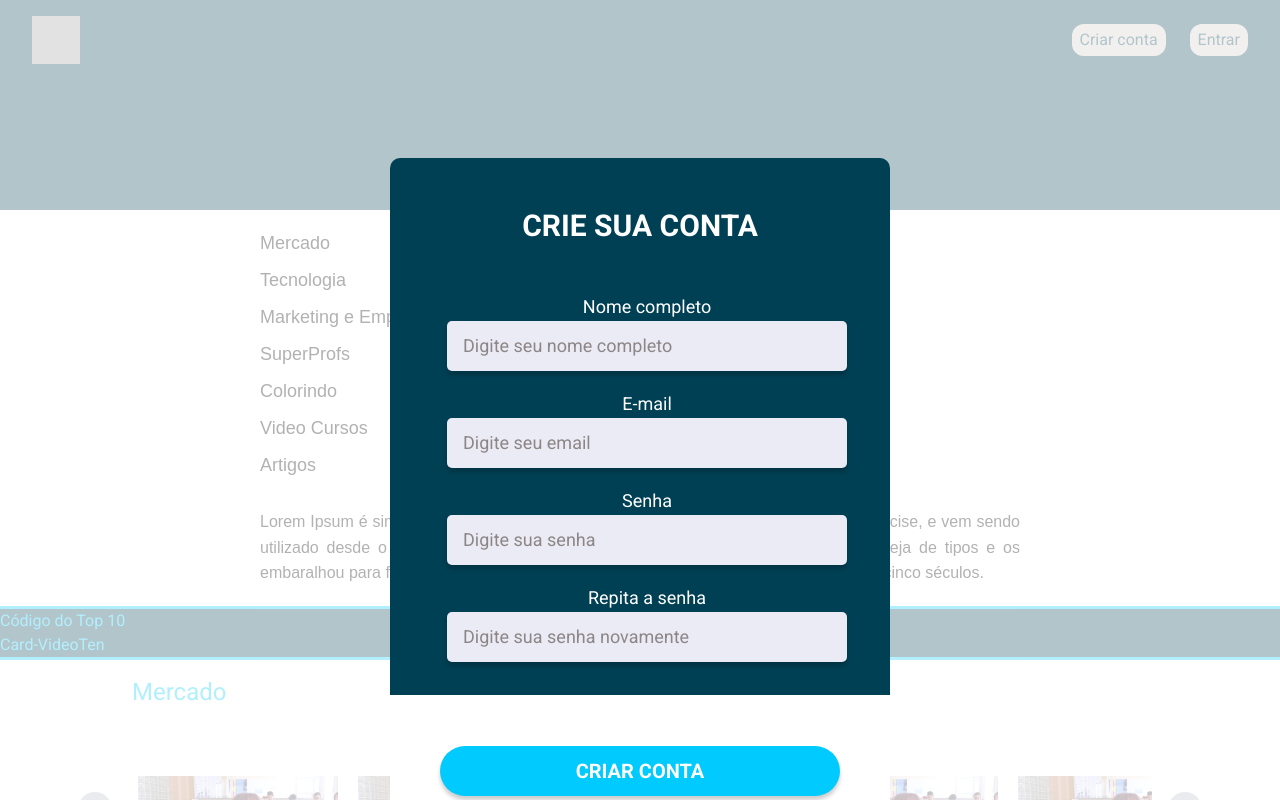
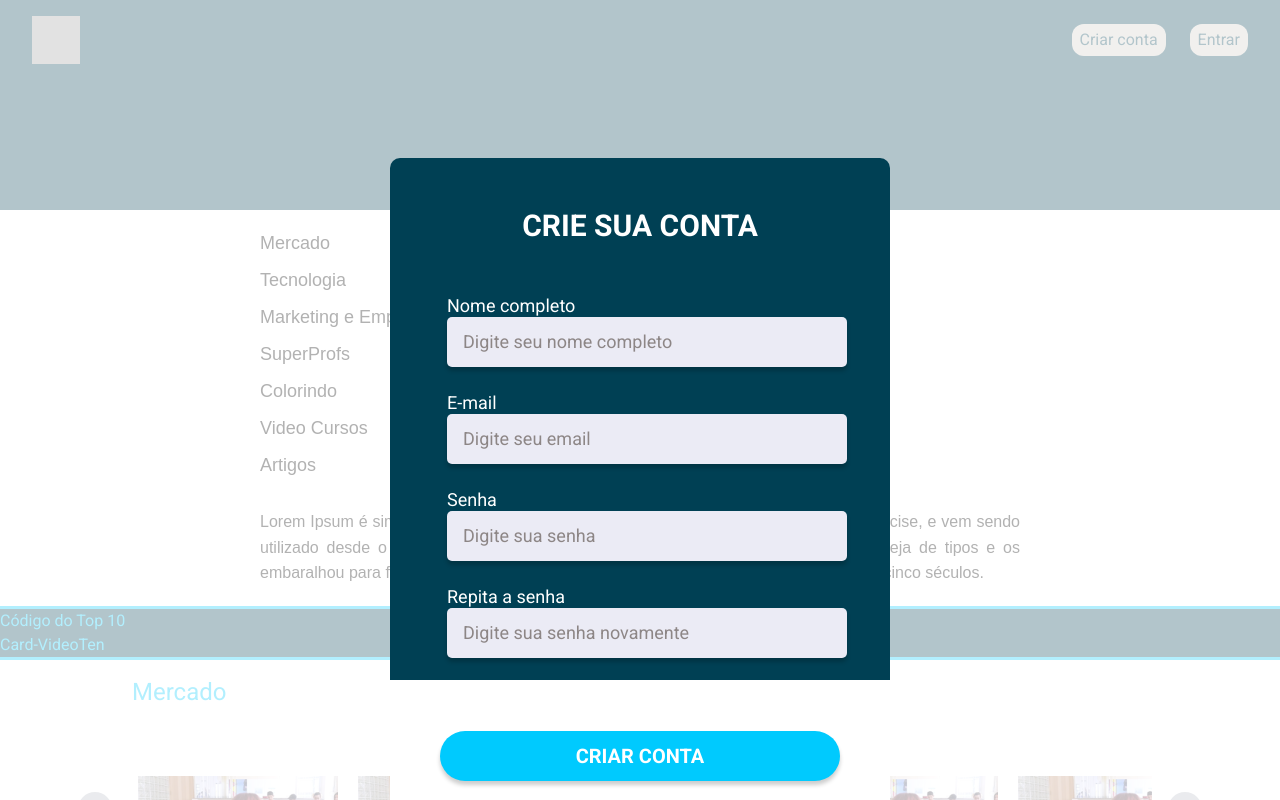
Before and after one commit to nadiduno/flyrecursos, a React (Vite) app: page / in a window 1280 px wide. Both pictures are taken after a click on the button "Criar conta". Shown: the top 800 px of the page. Built offline with nearby package versions, Linux system fonts and the light colour scheme; grey boxes are pictures that could not be loaded.

Commit message:
Fix, adjustando css para evitar erros visuais

```diff
--- a/src/componets/CreateAccount.tsx
+++ b/src/componets/CreateAccount.tsx
@@ -27,7 +27,7 @@ export const CreateAccount: React.FC<CreateAccountProps> = ({ isVisible: propIsV
   const [creationError, setCreationError] = useState<string | null>(null);
 
   const onSubmit = async (formData: FormData) => {
-    console.log("submitted data", formData);
+    //console.log("submitted data", formData);
 
     try {
       //replace create user url
@@ -53,6 +53,9 @@ export const CreateAccount: React.FC<CreateAccountProps> = ({ isVisible: propIsV
       }
     } catch (error) {
       console.error('Error:', error);
+      // Convertendo para string
+      setCreationError(error instanceof Error ? error.message : String(error));
+      setMessage(null);
     }
 
 
@@ -102,13 +105,13 @@ export const CreateAccount: React.FC<CreateAccountProps> = ({ isVisible: propIsV
         </h1>
         <form action="" onSubmit={handleSubmit(onSubmit)}>
           <div className="ml-[57px]">
-            <div className="w-[400px] h-[73px] mb-[24px]">
-              <label className="w-[50px] h-[21px] text-lg font-normal">
+            <div className="flex flex-col w-[400px] h-[73px] mb-[24px]">
+              <label className="block h-[21px] text-lg font-normal mb-[4px] text-left">
                 Nome completo
               </label>
               <input
                 {...register("name", { required: true })}
-                className="w-[400px] h-[50px] bg-[#EBEBF5] rounded-[5px] pl-[16px] font-normal text-black text-lg font-normal placeholder:h-[21px] border-[#0000001A] shadow-[0px_4px_4px_0px_rgba(0,0,0,0.2)]
+                className="w-[400px] min-h-[50px] bg-[#EBEBF5] rounded-[5px] pl-[16px] font-normal text-black text-lg font-normal placeholder:h-[21px] border-[#0000001A] shadow-[0px_4px_4px_0px_rgba(0,0,0,0.2)]
                  placeholder:text-[#8D8686]"
                 type="text"
                 placeholder="Digite seu nome completo"
@@ -119,12 +122,12 @@ export const CreateAccount: React.FC<CreateAccountProps> = ({ isVisible: propIsV
                 </p>
               )}
             </div>
-            <div className="w-[400px] h-[73px] mb-[24px]">
-              <label className="w-[50px] h-[21px] text-lg font-normal">
+            <div className="flex flex-col w-[400px] h-[73px] mb-[24px]">
+              <label className="block h-[21px] text-lg font-normal mb-[4px] text-left">
                 E-mail
               </label>
               <input
-                className="w-[400px] h-[50px] bg-[#EBEBF5] rounded-[5px] pl-[16px] font-normal text-black text-lg font-normal placeholder:h-[21px] border-[#0000001A] shadow-[0px_4px_4px_0px_rgba(0,0,0,0.2)]
+                className="w-[400px] min-h-[50px] bg-[#EBEBF5] rounded-[5px] pl-[16px] font-normal text-black text-lg font-normal placeholder:h-[21px] border-[#0000001A] shadow-[0px_4px_4px_0px_rgba(0,0,0,0.2)]
                  placeholder:text-[#8D8686]"
                 {...register("email", { required: true},)}
                 type="email"
@@ -133,21 +136,21 @@ export const CreateAccount: React.FC<CreateAccountProps> = ({ isVisible: propIsV
               {errors.email && <p className="text-red-500 text-xs mt-1">O e-mail é obrigatório</p>}
             </div>
 
-            <div className="w-[400px] h-[73px] mb-[24px]">
-              <label className="w-[50px] h-[21px] text-lg font-normal">
+            <div className="flex flex-col w-[400px] h-[73px] mb-[24px]">
+              <label className="block h-[21px] text-lg font-normal mb-[4px] text-left">
                 Senha
               </label>
               <input
                 {...register("password", { required: true })}
-                className="w-[400px] h-[50px] bg-[#EBEBF5] rounded-[5px] pl-[16px] font-normal text-black text-lg font-normal placeholder:h-[21px] border-[#0000001A] shadow-[0px_4px_4px_0px_rgba(0,0,0,0.2)]
+                className="w-[400px] min-h-[50px] bg-[#EBEBF5] rounded-[5px] pl-[16px] font-normal text-black text-lg font-normal placeholder:h-[21px] border-[#0000001A] shadow-[0px_4px_4px_0px_rgba(0,0,0,0.2)]
                  placeholder:text-[#8D8686]"
                 type="password"
                 placeholder="Digite sua senha"
               />
               {errors.password && <p className="text-red-500 text-xs mt-1">A Senha é obrigatória</p>}
             </div>
-            <div className="w-[400px] h-[73px] mb-[39px]">
-              <label className="w-[50px] h-[21px] text-lg font-normal">
+            <div className="flex flex-col w-[400px] h-[73px] mb-[24px]">
+              <label className="block h-[21px] text-lg font-normal mb-[4px] text-left">
                 Repita a senha
               </label>
               <input
@@ -156,7 +159,7 @@ export const CreateAccount: React.FC<CreateAccountProps> = ({ isVisible: propIsV
                   validate: (value) =>
                     value === watch("password") || "As senhas não coincidem",
                 })}
-                className="w-[400px] h-[50px] bg-[#EBEBF5] rounded-[5px] pl-[16px] font-normal text-black text-lg font-normal placeholder:h-[21px] border-[#0000001A] shadow-[0px_4px_4px_0px_rgba(0,0,0,0.2)]
+                className="w-[400px] min-h-[50px] bg-[#EBEBF5] rounded-[5px] pl-[16px] font-normal text-black text-lg font-normal placeholder:h-[21px] border-[#0000001A] shadow-[0px_4px_4px_0px_rgba(0,0,0,0.2)]
                  placeholder:text-[#8D8686]"
                 type="password"
                 placeholder="Digite sua senha novamente"
@@ -170,7 +173,7 @@ export const CreateAccount: React.FC<CreateAccountProps> = ({ isVisible: propIsV
           <div className="w-[500px] h-[152px] bt-[5px] rounded-b-[5px] bg-[#FFFFFF] flex justify-center items-center space-x-4">
 
             <button
-              className="w-[400px] h-[50px]  rounded-[50px] bg-[#00CAFE] shadow-[0px_4px_4px_0px_rgba(0,0,0,0.2)]"
+              className="w-[400px] min-h-[50px]  rounded-[50px] bg-[#00CAFE] shadow-[0px_4px_4px_0px_rgba(0,0,0,0.2)]"
               type="submit"
             > <p className="h-[23px] leading-tight tracking-normal text-center font-bold text-[20px]">CRIAR CONTA</p>
             </button>
```
